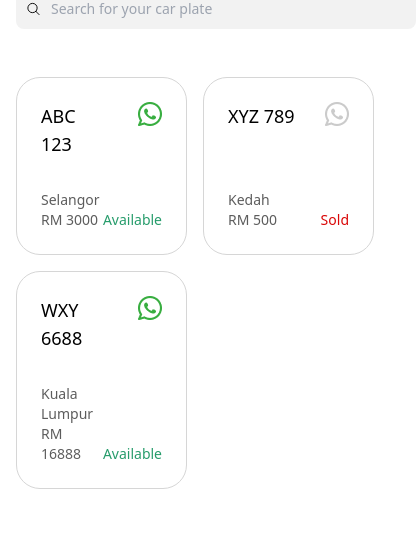
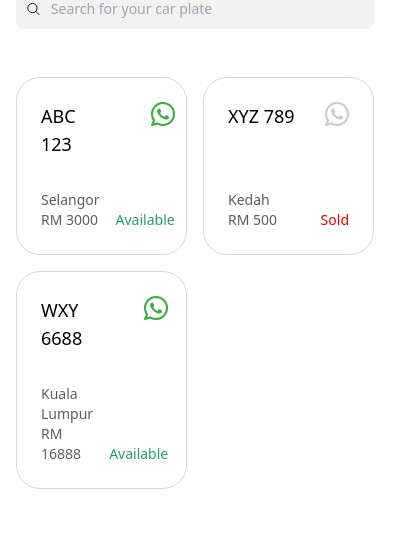
Before and after one commit to taplify-io/vin-automotive, a Next.js app: page / in a window 390 px wide. Shown: the part 746-1285 px from the top of the page, 416 px wide, since content can reach past the window. Built offline with nearby package versions, Linux system fonts and the light colour scheme.

Commit message:
fix: search bar width

```diff
--- a/components/Listing.tsx
+++ b/components/Listing.tsx
@@ -36,14 +36,14 @@ function Listing() {
         <section className="max-w-7xl mx-auto w-full px-4 sm:px-6 md:px-8">
             <h2 className="text-3xl font-semibold">Search our database</h2>
 
-            <div className="flex items-center mt-6 bg-[#F2F2F2] gap-2.5 p-2.5 rounded-lg w-[400px]">
+            <div className="flex items-center mt-6 bg-[#F2F2F2] gap-2.5 p-2.5 rounded-lg w-full md:w-[400px]">
                 <MagnifyingGlassIcon className="w-4 h-4" />
                 <input value={searchText} onChange={handleSearchChange} className="bg-transparent outline-none w-full text-sm placeholder:font-light" type="text" placeholder="Search for your car plate" />
             </div>
 
             <div className="mt-12 grid grid-cols-2 md:grid-cols-3 lg:grid-cols-4 gap-4">
                 {filteredPlates.map(({ no, state, price, isAvailable }) => (
-                    <div key={no} className="border border-[#D6D6D6] rounded-3xl p-6 flex justify-between">
+                    <div key={no} className="border border-[#D6D6D6] rounded-3xl p-6 flex justify-between gap-4">
                         <div className="flex flex-col justify-between gap-8">
                             <p className="text-lg md:text-xl lg:text-2xl font-medium">{no}</p>
 
```
